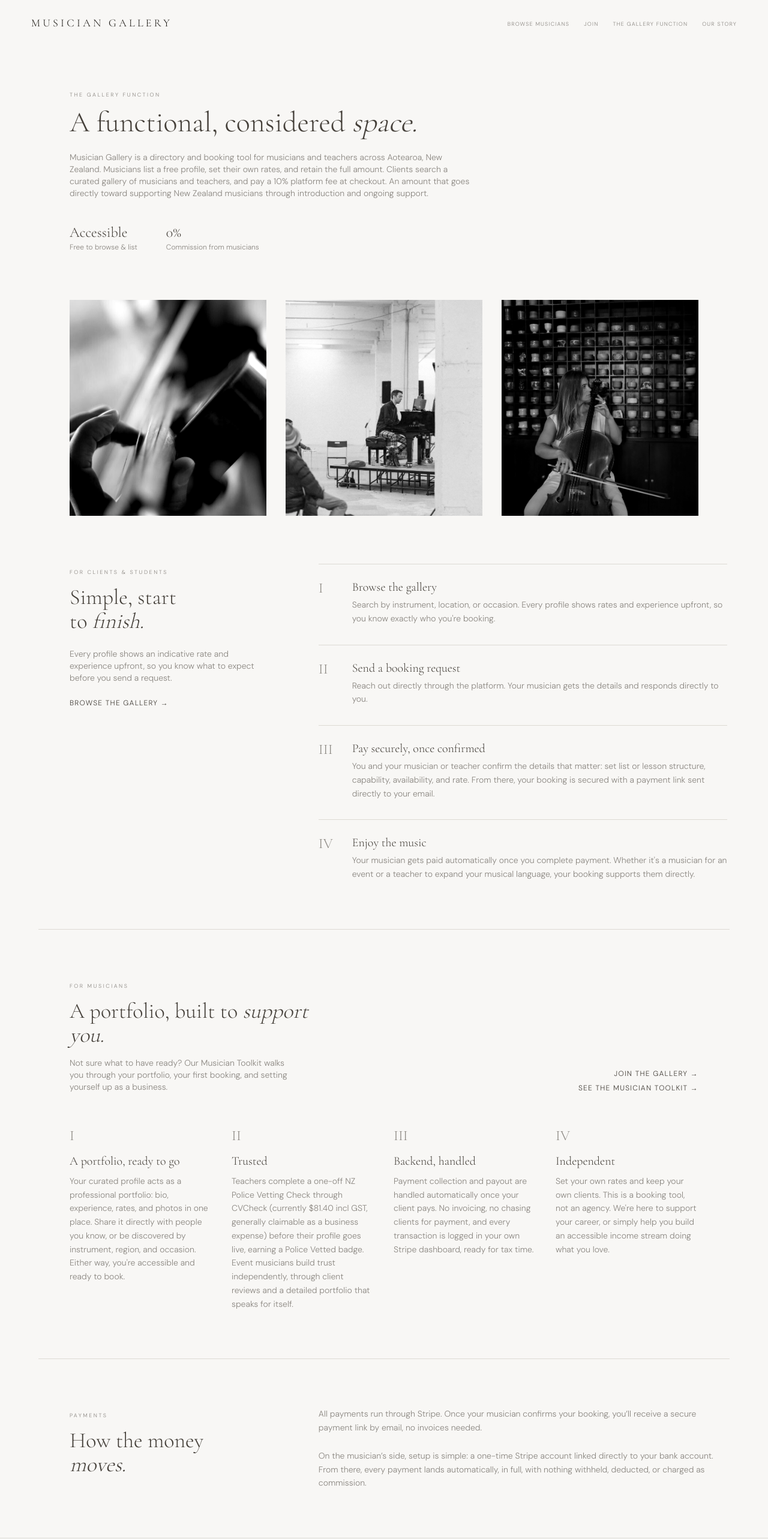
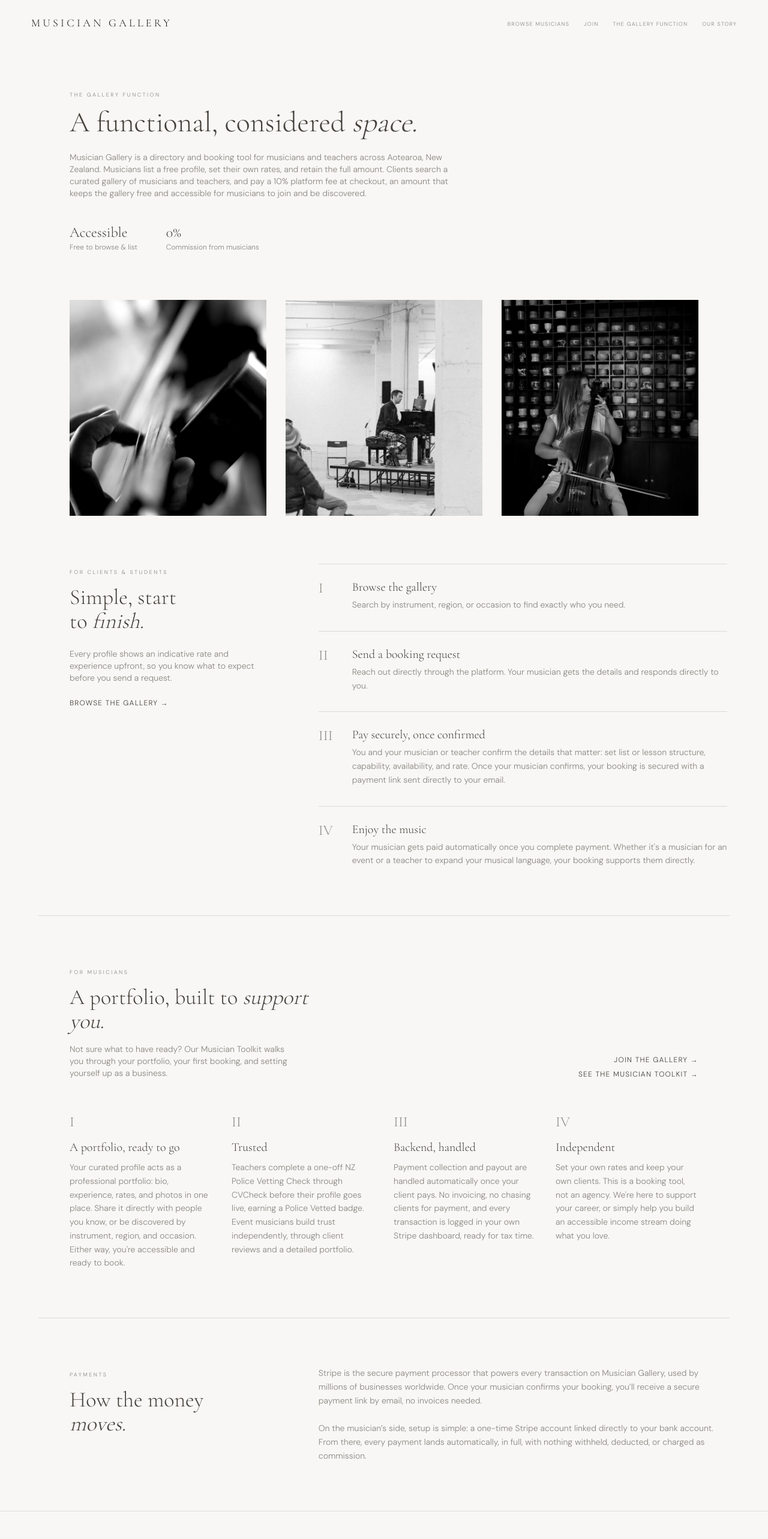
Before and after one commit to musiciangallery/Musician-Gallery, a Next.js app: page /about in a window 1280 px wide. Shown: the top 2566 px of the page at 60% size. Built offline with nearby package versions, Linux system fonts and the light colour scheme.

Commit message:
Update page.tsx

```diff
--- a/src/app/about/page.tsx
+++ b/src/app/about/page.tsx
@@ -10,7 +10,7 @@ const clientSteps = [
   {
     n: "I",
     t: "Browse the gallery",
-    b: "Search by instrument, location, or occasion. Every profile shows rates and experience upfront, so you know exactly who you're booking.",
+    b: "Search by instrument, region, or occasion to find exactly who you need.",
   },
   {
     n: "II",
@@ -20,7 +20,7 @@ const clientSteps = [
   {
     n: "III",
     t: "Pay securely, once confirmed",
-    b: "You and your musician or teacher confirm the details that matter: set list or lesson structure, capability, availability, and rate. From there, your booking is secured with a payment link sent directly to your email.",
+    b: "You and your musician or teacher confirm the details that matter: set list or lesson structure, capability, availability, and rate. Once your musician confirms, your booking is secured with a payment link sent directly to your email.",
   },
   {
     n: "IV",
@@ -38,7 +38,7 @@ const musicianPillars = [
   {
     n: "II",
     t: "Trusted",
-    b: "Teachers complete a one-off NZ Police Vetting Check through CVCheck (currently $81.40 incl GST, generally claimable as a business expense) before their profile goes live, earning a Police Vetted badge. Event musicians build trust independently, through client reviews and a detailed portfolio that speaks for itself.",
+    b: "Teachers complete a one-off NZ Police Vetting Check through CVCheck before their profile goes live, earning a Police Vetted badge. Event musicians build trust independently, through client reviews and a detailed portfolio.",
   },
   {
     n: "III",
@@ -70,10 +70,10 @@ export default function AboutPage() {
           Musician Gallery is a directory and booking tool for musicians and
           teachers across Aotearoa, New Zealand. Musicians list a free
           profile, set their own rates, and retain the full amount.
-          Clients search a curated gallery of musicians and teachers,
-          and pay a 10% platform fee at checkout. An amount that
-          goes directly toward supporting New Zealand musicians through
-          introduction and ongoing support.
+          Clients search a curated gallery of musicians and teachers, and
+          pay a 10% platform fee at checkout, an amount that keeps the
+          gallery free and accessible for musicians to join and be
+          discovered.
         </p>
         {/* NOTE (19 July 2026): "100% Police vetted teachers" stat removed —
             Musician Gallery's NZ Police Vetting Service authorised-agency
@@ -183,9 +183,11 @@ export default function AboutPage() {
         </div>
         <div className="space-y-6 max-w-2xl">
           <p className="text-sm text-mid leading-relaxed">
-            All payments run through Stripe. Once your musician confirms
-            your booking, you&rsquo;ll receive a secure payment link by
-            email, no invoices needed.
+            Stripe is the secure payment processor that powers every
+            transaction on Musician Gallery, used by millions of businesses
+            worldwide. Once your musician confirms your booking,
+            you&rsquo;ll receive a secure payment link by email, no
+            invoices needed.
           </p>
           <p className="text-sm text-mid leading-relaxed">
             On the musician&rsquo;s side, setup is simple: a one-time
```
